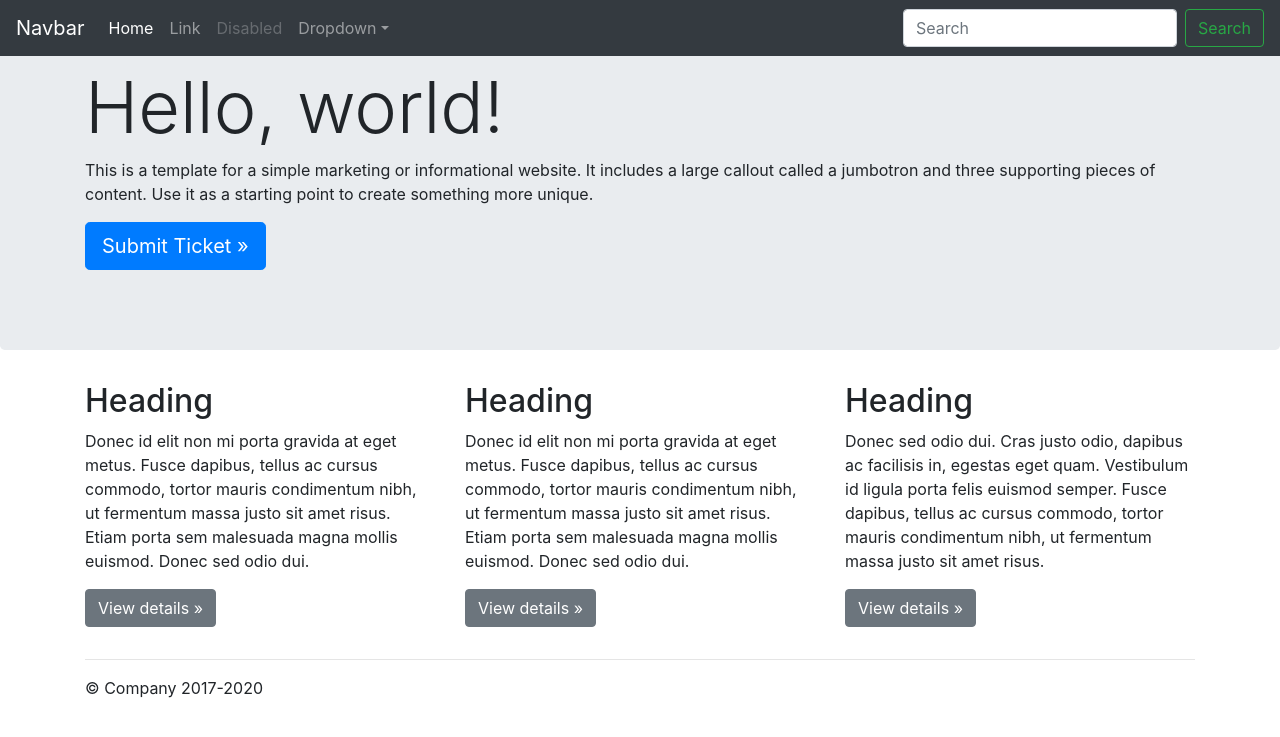
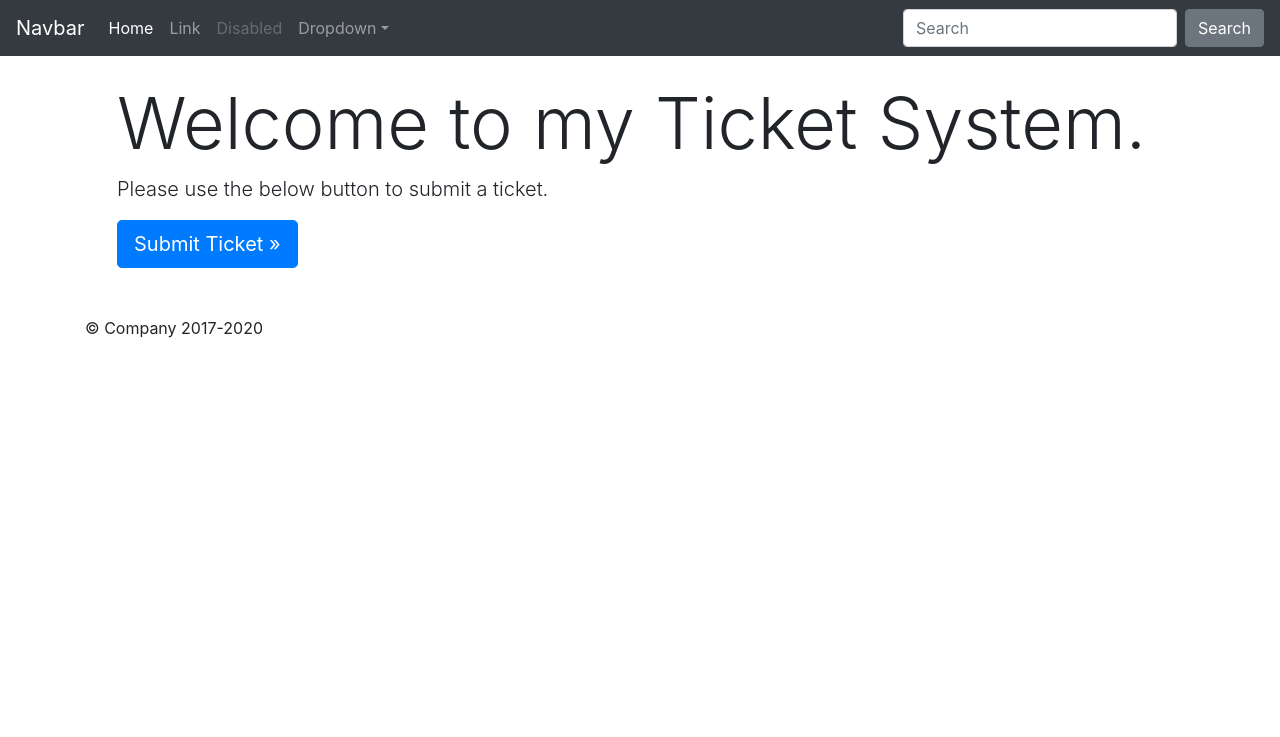
Before and after one commit to Z-inator/TicketSystem, a Django app: page /Tickets/ in a window 1280 px wide. Shown: the top 737 px of the page. Run offline with Django 3.2, Linux system fonts and the light colour scheme.

Commit message:
Improved home page.

```diff
--- a/TicketSystem/Tickets/templates/Tickets/index.html
+++ b/TicketSystem/Tickets/templates/Tickets/index.html
@@ -4,19 +4,17 @@
     <!-- Required meta tags -->
     <meta charset="utf-8">
     <meta name="viewport" content="width=device-width, initial-scale=1, shrink-to-fit=no">
+    <meta name="description" content="Basic ticketing system">
+    <meta name="author" content="Zachary">
+    <title>Ticket System</title>
 
     <!-- Bootstrap CSS -->
     <link rel="stylesheet" href="https://cdn.jsdelivr.net/npm/bootstrap@4.5.3/dist/css/bootstrap.min.css" integrity="sha384-TX8t27EcRE3e/ihU7zmQxVncDAy5uIKz4rEkgIXeMed4M0jlfIDPvg6uqKI2xXr2" crossorigin="anonymous">
     <link rel="stylesheet" href="/TicketSystem/Tickets/static/Tickets/style.css">
+  </head>
 
-    <title>Ticket System</title>
-    <meta name="description" content="Basic ticketing system">
-    <meta name="author" content="Zachary">
-
-
-  </head>
   <body>
-    <nav class="navbar navbar-expand-md navbar-dark fixed-top bg-dark">
+    <nav class="navbar navbar-expand-md navbar-dark bg-dark fixed-top">
       <a class="navbar-brand" href="#">Navbar</a>
       <button class="navbar-toggler" type="button" data-toggle="collapse" data-target="#navbarsExampleDefault" aria-controls="navbarsExampleDefault" aria-expanded="false" aria-label="Toggle navigation">
         <span class="navbar-toggler-icon"></span>
@@ -44,50 +42,23 @@
         </ul>
         <form class="form-inline my-2 my-lg-0">
           <input class="form-control mr-sm-2" type="text" placeholder="Search" aria-label="Search">
-          <button class="btn btn-outline-success my-2 my-sm-0" type="submit">Search</button>
+          <button class="btn btn-secondary my-2 my-sm-0" type="submit">Search</button>
         </form>
       </div>
     </nav>
 
-    {% block content %}
-    <main role="main">
+    <main role="main" class="container">
 
-      <!-- Main jumbotron for a primary marketing message or call to action -->
-      <div class="jumbotron">
-        <div class="container">
-          <h1 class="display-3">Hello, world!</h1>
-          <p>This is a template for a simple marketing or informational website. It includes a large callout called a jumbotron and three supporting pieces of content. Use it as a starting point to create something more unique.</p>
-          <p><a class="btn btn-primary btn-lg" href="/Tickets/form" role="button">Submit Ticket &raquo;</a></p>
-        </div>
+      {% block content %}
+      <div class="starter-template" style="padding: 5rem 2rem 2rem 2rem;">
+        <h1 class="display-3">Welcome to my Ticket System.</h1>
+        <p class="lead">Please use the below button to submit a ticket.</p>
+        <p><a class="btn btn-primary btn-lg" href="/Tickets/form" role="button">Submit Ticket &raquo;</a></p>
       </div>
 
-      <div class="container">
-        <!-- Example row of columns -->
-        <div class="row">
-          <div class="col-md-4">
-            <h2>Heading</h2>
-            <p>Donec id elit non mi porta gravida at eget metus. Fusce dapibus, tellus ac cursus commodo, tortor mauris condimentum nibh, ut fermentum massa justo sit amet risus. Etiam porta sem malesuada magna mollis euismod. Donec sed odio dui. </p>
-            <p><a class="btn btn-secondary" href="#" role="button">View details &raquo;</a></p>
-          </div>
-          <div class="col-md-4">
-            <h2>Heading</h2>
-            <p>Donec id elit non mi porta gravida at eget metus. Fusce dapibus, tellus ac cursus commodo, tortor mauris condimentum nibh, ut fermentum massa justo sit amet risus. Etiam porta sem malesuada magna mollis euismod. Donec sed odio dui. </p>
-            <p><a class="btn btn-secondary" href="#" role="button">View details &raquo;</a></p>
-          </div>
-          <div class="col-md-4">
-            <h2>Heading</h2>
-            <p>Donec sed odio dui. Cras justo odio, dapibus ac facilisis in, egestas eget quam. Vestibulum id ligula porta felis euismod semper. Fusce dapibus, tellus ac cursus commodo, tortor mauris condimentum nibh, ut fermentum massa justo sit amet risus.</p>
-            <p><a class="btn btn-secondary" href="#" role="button">View details &raquo;</a></p>
-          </div>
-        </div>
-
-        <hr>
-
-      </div> <!-- /container -->
-
+      {% endblock %}
     </main>
 
-    {% endblock %}
     <footer class="container">
       <p>&copy; Company 2017-2020</p>
     </footer>
```
